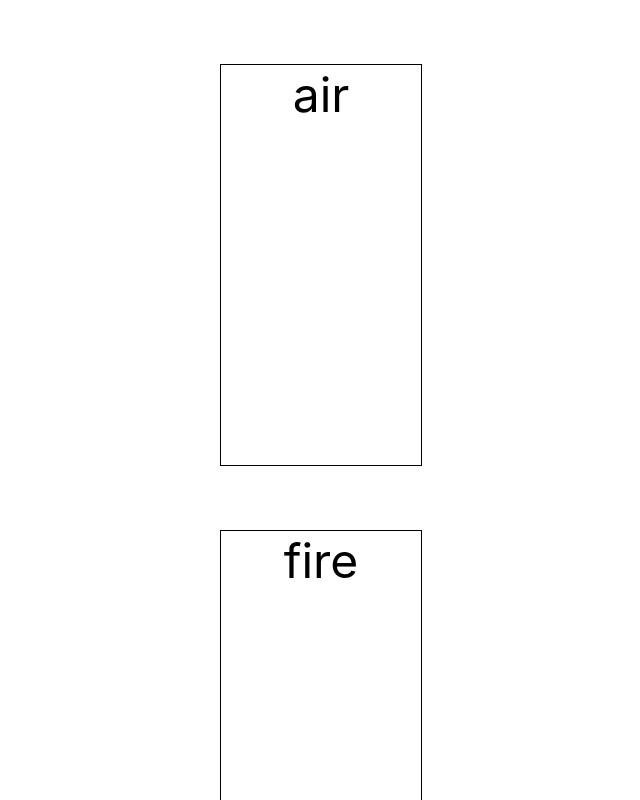
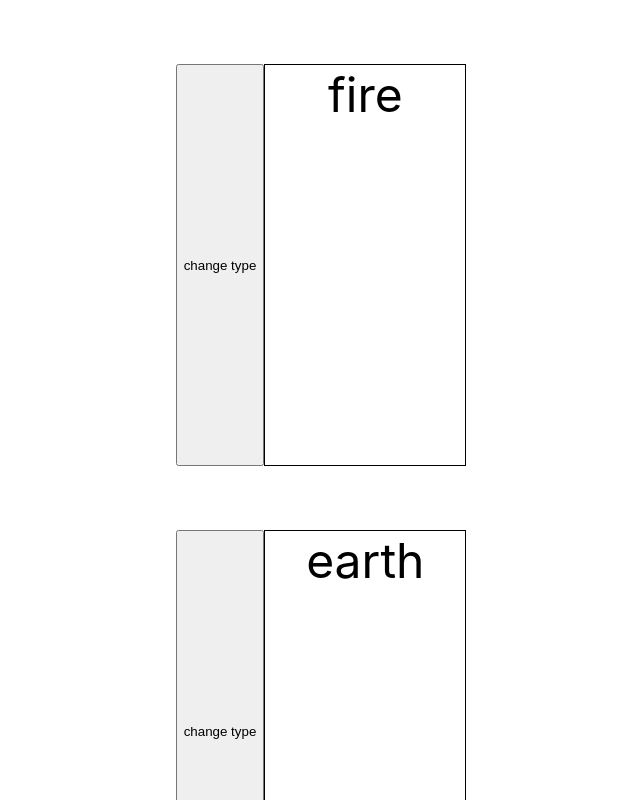
Before and after one commit to reergymerej/afew, a React (Create React App) app: page / in a window 1280 px wide. Shown: the top 800 px of the page, without its empty margins (319-959 px from the left). Built offline with nearby package versions, Linux system fonts and the light colour scheme.

Commit message:
Add ability to change card types

```diff
--- a/src/App.tsx
+++ b/src/App.tsx
@@ -1,4 +1,5 @@
 import React from 'react';
+import { useState } from 'react';
 import './App.css';
 
 enum CardType {
@@ -12,7 +13,7 @@ type CardProps = {
   cardType: CardType
 }
 
-const Card = (props: CardProps) => {
+const Card: React.FunctionComponent<CardProps> = (props: CardProps) => {
   return (
     <div className="Card">
       {CardType[props.cardType]}
@@ -20,15 +21,74 @@ const Card = (props: CardProps) => {
   )
 }
 
-function App() {
+type Player = {
+  cardType: CardType,
+}
+
+const getNextType = (cardType: CardType): CardType => {
+  const types: CardType[] = [
+    CardType.air,
+    CardType.fire,
+    CardType.earth,
+    CardType.water,
+  ]
+  const currentIndex = types.indexOf(cardType)
+  const nextIndex = (currentIndex + 1) % types.length
+  return types[nextIndex]
+}
+
+type State = {
+  players: Player[],
+}
+
+const initialState: State = {
+  players: [
+    {
+      cardType: CardType.fire,
+    },
+    {
+      cardType: CardType.earth,
+    },
+  ]
+}
+
+const App = () => {
+  const [state, setState] = useState<State>(initialState)
+
+  const { players} = state
+  const replacePlayer = (replaceIndex: number, replacePlayer: Player) => {
+    const newPlayers = players.map((player, i) => {
+      if (i === replaceIndex) {
+        return replacePlayer
+      }
+      return player
+    })
+    const nextState = {
+      ...state,
+      players: newPlayers,
+    }
+    setState(nextState)
+  }
+
   return (
     <div className="App">
-      <div className="Row">
-        <Card cardType={CardType.air} />
-      </div>
-      <div className="Row">
-        <Card cardType={CardType.fire} />
-      </div>
+      { players.map((player, i) => {
+        const handleChangeType = () => {
+          const nextType = getNextType(player.cardType)
+          const playerIndex = players.indexOf(player)
+          replacePlayer(playerIndex,
+            {
+            ...player,
+            cardType: nextType,
+          })
+        }
+        return (
+          <div key={i} className="Row">
+            <button onClick={handleChangeType}>change type</button>
+            <Card cardType={player.cardType} />
+          </div>
+        )
+      })}
     </div>
   );
 }
```
